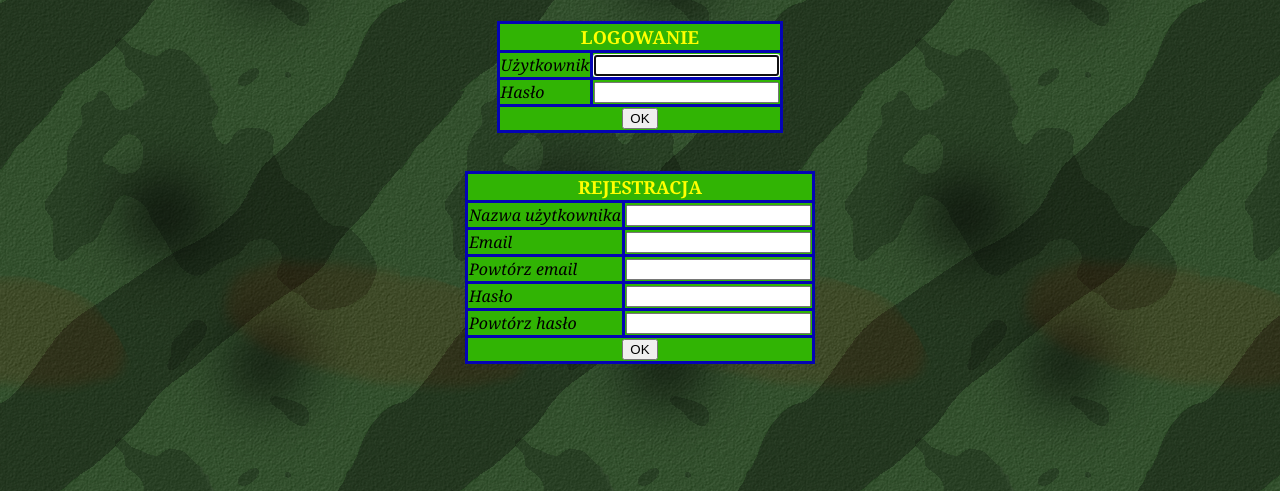
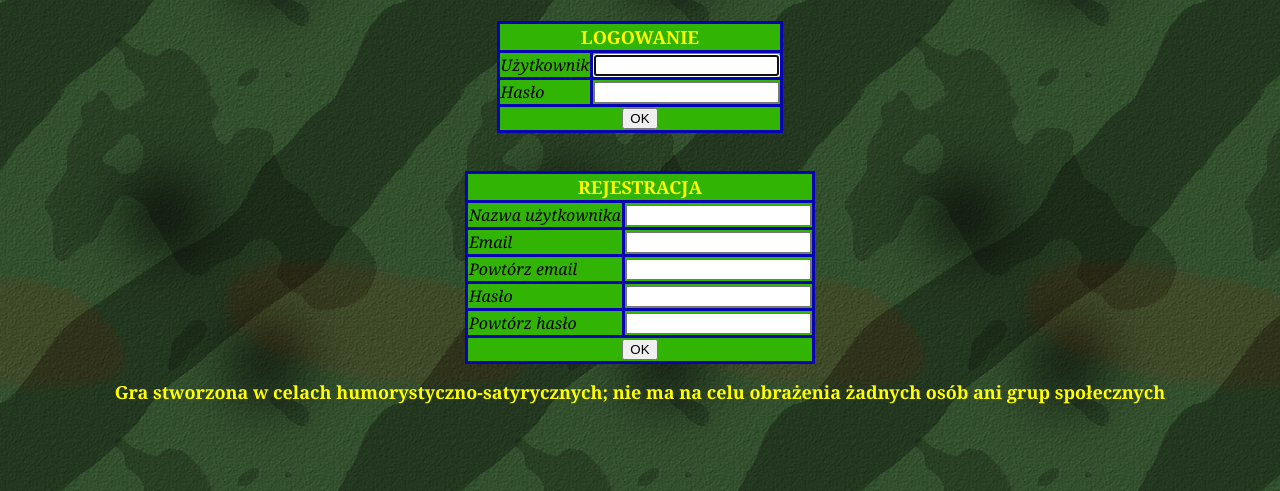
Before and after one commit to LordBlaze500/Gra_Studencka, a PHP site: page / in a window 1280 px wide. Shown: the part 309-800 px from the top of the page. Run offline with PHP 8.4, Linux system fonts and the light colour scheme; a stand-in replaces the project's code that opens the database connection.

Commit message:
ostatnie poprawki

```diff
--- a/script/start.php
+++ b/script/start.php
@@ -122,6 +122,7 @@ if(isset($_POST["log_OK"])) {
             </tr>
         </table>
     </form>
+    <center><b><font size=4 color="yellow">Gra stworzona w celach humorystyczno-satyrycznych; nie ma na celu obrażenia żadnych osób ani grup społecznych</font></b></center>
 <?php
 function validate_login($data) {
     if(strlen($data) > 3 && strlen($data) < 20 && ereg('^[a-zA-ZąćęłńóśżźĄĆĘŁŃÓŚŻŹ _]+$', $data)) return true;
```
